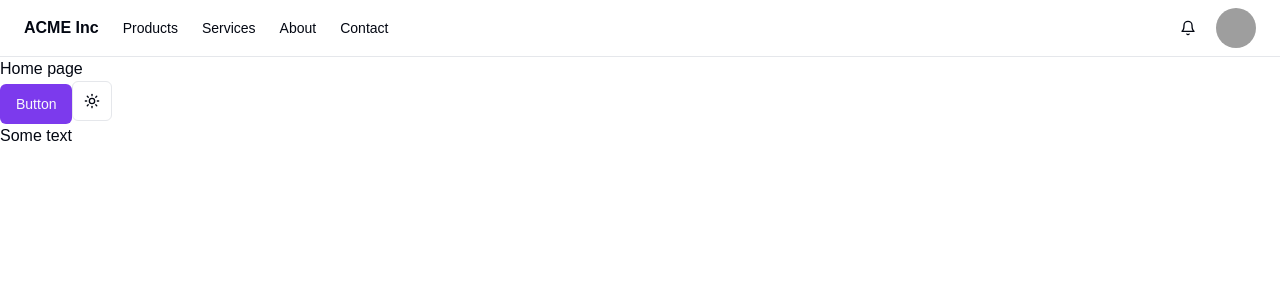
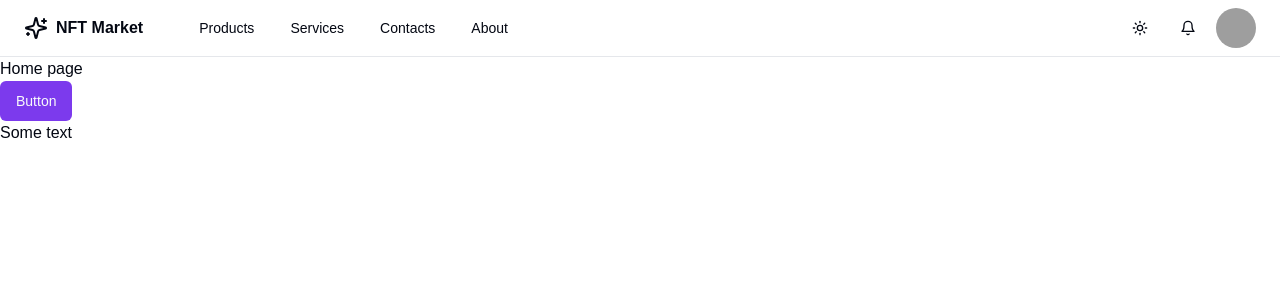
Before and after one commit to PrashantShaw/WOW-NFTs, a Next.js app in the folder web-app/: page / in a window 1280 px wide. Shown: the top 300 px of the page. Built offline with nearby package versions, Linux system fonts and the light colour scheme; grey boxes are pictures that could not be loaded.

Commit message:
feat: navbar design with links and action btns

```diff
--- a/web-app/src/app/layout.tsx
+++ b/web-app/src/app/layout.tsx
@@ -3,8 +3,8 @@
 import { ThemeProvider } from "./ThemeProvider";
 
 export const metadata: Metadata = {
-  title: "Create Next App",
-  description: "Generated by create next app",
+  title: "NFT Marketplace",
+  description: "NFT Marketplace to create, list, buy and sell NFTs.",
 };
 
 export default function RootLayout({
--- a/web-app/src/app/page.tsx
+++ b/web-app/src/app/page.tsx
@@ -1,5 +1,4 @@
-import Navbar from "@/components/common/Navbar";
-import { ThemeToggler } from "@/components/common/ThemeToggler";
+import Navbar from "@/components/common/Navbar/Navbar";
 import { Button } from "@/components/ui/button";
 
 export default function Home() {
@@ -8,7 +7,6 @@
       <Navbar />
       <p>Home page</p>
       <Button>Button</Button>
-      <ThemeToggler />
       <p>Some text</p>
     </main>
   );
--- a/web-app/src/components/common/Navbar.tsx
+++ /dev/null
@@ -1,128 +0,0 @@
-"use client";
-
-import * as React from "react";
-import Link from "next/link";
-import { Bell, Menu } from "lucide-react";
-
-import { cn } from "@/lib/utils";
-import { Button } from "@/components/ui/button";
-import { Avatar, AvatarFallback, AvatarImage } from "@/components/ui/avatar";
-import {
-  Sheet,
-  SheetContent,
-  SheetDescription,
-  SheetHeader,
-  SheetTitle,
-  SheetTrigger,
-} from "@/components/ui/sheet";
-
-export default function Navbar() {
-  const [isScrolled, setIsScrolled] = React.useState(false);
-
-  React.useEffect(() => {
-    const handleScroll = () => {
-      setIsScrolled(window.scrollY > 0);
-    };
-    window.addEventListener("scroll", handleScroll);
-    return () => window.removeEventListener("scroll", handleScroll);
-  }, []);
-
-  return (
-    <header
-      className={cn(
-        "sticky top-0 z-50 w-full border-b bg-background/95 backdrop-blur supports-[backdrop-filter]:bg-background/60",
-        isScrolled ? "shadow" : ""
-      )}
-    >
-      <div className="container flex h-14 items-center px-6 mx-auto">
-        <div className="mr-4 hidden md:flex">
-          <Link href="/" className="mr-6 flex items-center space-x-2">
-            <span className="hidden font-bold sm:inline-block">ACME Inc</span>
-          </Link>
-          <nav className="flex items-center space-x-6 text-sm font-medium">
-            <Link
-              href="/products"
-              className="transition-colors hover:text-primary"
-            >
-              Products
-            </Link>
-            <Link
-              href="/services"
-              className="transition-colors hover:text-primary"
-            >
-              Services
-            </Link>
-            <Link
-              href="/about"
-              className="transition-colors hover:text-primary"
-            >
-              About
-            </Link>
-            <Link
-              href="/contact"
-              className="transition-colors hover:text-primary"
-            >
-              Contact
-            </Link>
-          </nav>
-        </div>
-        <Sheet>
-          <SheetTrigger asChild>
-            <Button
-              variant="ghost"
-              className="mr-2 px-0 text-base hover:bg-transparent focus-visible:bg-transparent focus-visible:ring-0 focus-visible:ring-offset-0 md:hidden"
-            >
-              <Menu className="h-5 w-5" />
-              <span className="sr-only">Toggle Menu</span>
-            </Button>
-          </SheetTrigger>
-          <SheetContent side="left" className="pr-0">
-            <SheetHeader>
-              <SheetTitle>ACME Inc</SheetTitle>
-              <SheetDescription>
-                <nav className="flex flex-col space-y-4">
-                  <Link
-                    href="/products"
-                    className="transition-colors hover:text-primary"
-                  >
-                    Products
-                  </Link>
-                  <Link
-                    href="/services"
-                    className="transition-colors hover:text-primary"
-                  >
-                    Services
-                  </Link>
-                  <Link
-                    href="/about"
-                    className="transition-colors hover:text-primary"
-                  >
-                    About
-                  </Link>
-                  <Link
-                    href="/contact"
-                    className="transition-colors hover:text-primary"
-                  >
-                    Contact
-                  </Link>
-                </nav>
-              </SheetDescription>
-            </SheetHeader>
-          </SheetContent>
-        </Sheet>
-        <div className="flex flex-1 items-center justify-end space-x-4">
-          <nav className="flex items-center space-x-2">
-            <Button variant="ghost" size="icon">
-              <Bell className="h-4 w-4" />
-              <span className="sr-only">Notifications</span>
-            </Button>
-            <Avatar>
-              <AvatarImage src="https://github.com/shadcn.png" alt="@shadcn" />
-              <AvatarFallback>CN</AvatarFallback>
-            </Avatar>
-          </nav>
-        </div>
-      </div>
-    </header>
-  );
-}
--- /dev/null
+++ b/web-app/src/components/common/Navbar/NavLink.tsx
@@ -0,0 +1,17 @@
+import { Button } from "@/components/ui/button";
+import Link from "next/link";
+import React from "react";
+
+type NavLinkProps = {
+  label: string;
+  href: string;
+};
+const NavLink = ({ label, href }: NavLinkProps) => {
+  return (
+    <Link href={href} className="transition-colors hover:text-primary">
+      <Button variant={"ghost"}>{label}</Button>
+    </Link>
+  );
+};
+
+export default NavLink;
--- /dev/null
+++ b/web-app/src/components/common/Navbar/Navbar.tsx
@@ -0,0 +1,49 @@
+"use client";
+
+import * as React from "react";
+import Link from "next/link";
+
+import { cn } from "@/lib/utils";
+
+import { NAV_LINKS } from "@/lib/constants";
+import NavLink from "./NavLink";
+import SideNavSheet from "./SideNavSheet";
+import NavbarActions from "./NavbarActions";
+import { Sparkles } from "lucide-react";
+
+export default function Navbar() {
+  const [isScrolled, setIsScrolled] = React.useState(false);
+
+  React.useEffect(() => {
+    const handleScroll = () => {
+      setIsScrolled(window.scrollY > 0);
+    };
+    window.addEventListener("scroll", handleScroll);
+    return () => window.removeEventListener("scroll", handleScroll);
+  }, []);
+
+  return (
+    <header
+      className={cn(
+        "sticky top-0 z-50 w-full border-b bg-background/95 backdrop-blur supports-[backdrop-filter]:bg-background/60",
+        isScrolled ? "shadow" : ""
+      )}
+    >
+      <div className="container flex h-14 items-center px-6 mx-auto">
+        <div className="mr-4 hidden md:flex">
+          <Link href="/" className="mr-10 flex items-center space-x-2">
+            <Sparkles />
+            <span className="hidden font-bold sm:inline-block">NFT Market</span>
+          </Link>
+          <nav className="flex items-center space-x-1 text-sm font-medium">
+            {NAV_LINKS.map(({ label, href }, idx) => (
+              <NavLink key={idx} label={label} href={href} />
+            ))}
+          </nav>
+        </div>
+        <SideNavSheet />
+        <NavbarActions />
+      </div>
+    </header>
+  );
+}
--- /dev/null
+++ b/web-app/src/components/common/Navbar/NavbarActions.tsx
@@ -0,0 +1,57 @@
+import { Button } from "@/components/ui/button";
+import { Avatar, AvatarFallback, AvatarImage } from "@/components/ui/avatar";
+
+import {
+  DropdownMenu,
+  DropdownMenuContent,
+  DropdownMenuItem,
+  DropdownMenuLabel,
+  DropdownMenuSeparator,
+  DropdownMenuTrigger,
+} from "@/components/ui/dropdown-menu";
+import { Bell } from "lucide-react";
+import { ThemeToggler } from "../ThemeToggler";
+const NavbarActions = () => {
+  return (
+    <div className="flex flex-1 items-center justify-end space-x-4">
+      <nav className="flex items-center space-x-2">
+        <ThemeToggler />
+        <DropdownMenu modal={false}>
+          <DropdownMenuTrigger asChild>
+            <Button variant="ghost" size="icon">
+              <Bell className="h-4 w-4" />
+              <span className="sr-only">Notifications</span>
+            </Button>
+          </DropdownMenuTrigger>
+          <DropdownMenuContent>
+            <DropdownMenuLabel>My Account</DropdownMenuLabel>
+            <DropdownMenuSeparator />
+            <DropdownMenuItem>Profile</DropdownMenuItem>
+            <DropdownMenuItem>Billing</DropdownMenuItem>
+            <DropdownMenuItem>Team</DropdownMenuItem>
+            <DropdownMenuItem>Subscription</DropdownMenuItem>
+          </DropdownMenuContent>
+        </DropdownMenu>
+
+        <DropdownMenu modal={false}>
+          <DropdownMenuTrigger asChild>
+            <Avatar>
+              <AvatarImage src="https://github.com/shadcn.png" alt="@shadcn" />
+              <AvatarFallback>CN</AvatarFallback>
+            </Avatar>
+          </DropdownMenuTrigger>
+          <DropdownMenuContent>
+            <DropdownMenuLabel>My Account</DropdownMenuLabel>
+            <DropdownMenuSeparator />
+            <DropdownMenuItem>Profile</DropdownMenuItem>
+            <DropdownMenuItem>Billing</DropdownMenuItem>
+            <DropdownMenuItem>Team</DropdownMenuItem>
+            <DropdownMenuItem>Subscription</DropdownMenuItem>
+          </DropdownMenuContent>
+        </DropdownMenu>
+      </nav>
+    </div>
+  );
+};
+
+export default NavbarActions;
--- /dev/null
+++ b/web-app/src/components/common/Navbar/SideNavSheet.tsx
@@ -0,0 +1,52 @@
+import { Button } from "@/components/ui/button";
+import {
+  Sheet,
+  SheetContent,
+  SheetDescription,
+  SheetHeader,
+  SheetTitle,
+  SheetTrigger,
+} from "@/components/ui/sheet";
+import { NAV_LINKS } from "@/lib/constants";
+import { Menu, Sparkles } from "lucide-react";
+import Link from "next/link";
+const SideNavSheet = () => {
+  return (
+    <Sheet>
+      <SheetTrigger asChild>
+        <Button
+          variant="ghost"
+          className="mr-2 px-0 text-base hover:bg-transparent focus-visible:bg-transparent focus-visible:ring-0 focus-visible:ring-offset-0 md:hidden"
+        >
+          <Menu className="h-5 w-5" />
+          <span className="sr-only">Toggle Menu</span>
+        </Button>
+      </SheetTrigger>
+      <SheetContent side="left">
+        <SheetHeader className="">
+          <SheetTitle className=" py-6">
+            <div className="flex items-center justify-center sm:justify-start space-x-2">
+              <Sparkles className="text-center" />
+              <span className="text-center">NFT Market</span>
+            </div>
+          </SheetTitle>
+          <SheetDescription>
+            <nav className="flex flex-col space-y-4">
+              {NAV_LINKS.map(({ label, href }, idx) => (
+                <Link
+                  key={idx}
+                  href={href}
+                  className="transition-colors hover:text-primary"
+                >
+                  {label}
+                </Link>
+              ))}
+            </nav>
+          </SheetDescription>
+        </SheetHeader>
+      </SheetContent>
+    </Sheet>
+  );
+};
+
+export default SideNavSheet;
--- a/web-app/src/components/common/ThemeToggler.tsx
+++ b/web-app/src/components/common/ThemeToggler.tsx
@@ -16,9 +16,9 @@
   const { setTheme } = useTheme();
 
   return (
-    <DropdownMenu>
+    <DropdownMenu modal={false}>
       <DropdownMenuTrigger asChild>
-        <Button variant="outline" size="icon">
+        <Button variant="ghost" size="icon">
           <Sun className="h-[1.2rem] w-[1.2rem] rotate-0 scale-100 transition-all dark:-rotate-90 dark:scale-0" />
           <Moon className="absolute h-[1.2rem] w-[1.2rem] rotate-90 scale-0 transition-all dark:rotate-0 dark:scale-100" />
           <span className="sr-only">Toggle theme</span>
--- /dev/null
+++ b/web-app/src/lib/constants.ts
@@ -0,0 +1,6 @@
+export const NAV_LINKS = [
+  { label: "Products", href: "/" },
+  { label: "Services", href: "/" },
+  { label: "Contacts", href: "/" },
+  { label: "About", href: "/" },
+];
```
